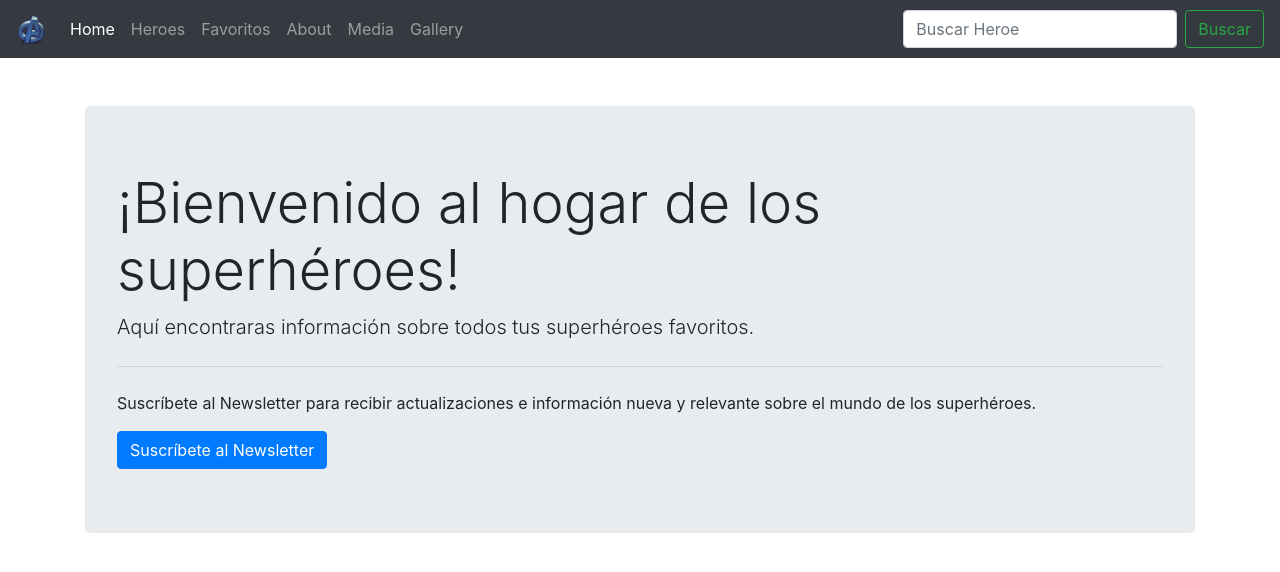
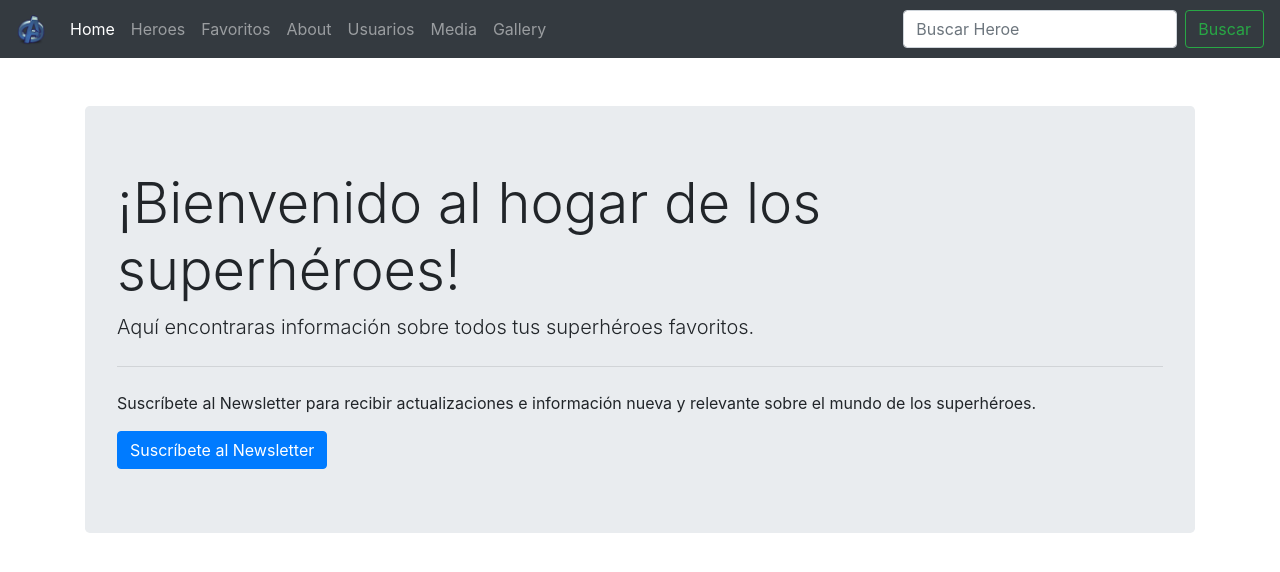
Before and after one commit to Miniproyecto2-heros-J-A-C/Miniproyecto2-Heroes, an Angular app: page /home in a window 1280 px wide. Shown: the top 572 px of the page. Built offline with nearby package versions, Linux system fonts and the light colour scheme.

Commit message:
Update navbar.component.html

```diff
--- a/src/app/navbar/navbar.component.html
+++ b/src/app/navbar/navbar.component.html
@@ -20,6 +20,9 @@
         <li class="nav-item">
             <a class="nav-link" [routerLink]="['/about']">About</a>
           </li>
+        <li class="nav-item">
+          <a class="nav-link" [routerLink]="['/tabla']">Usuarios</a>
+        </li>
          <li class="nav-item">
           <a class="nav-link" [routerLink]="['/video']">Media</a>
 
```
